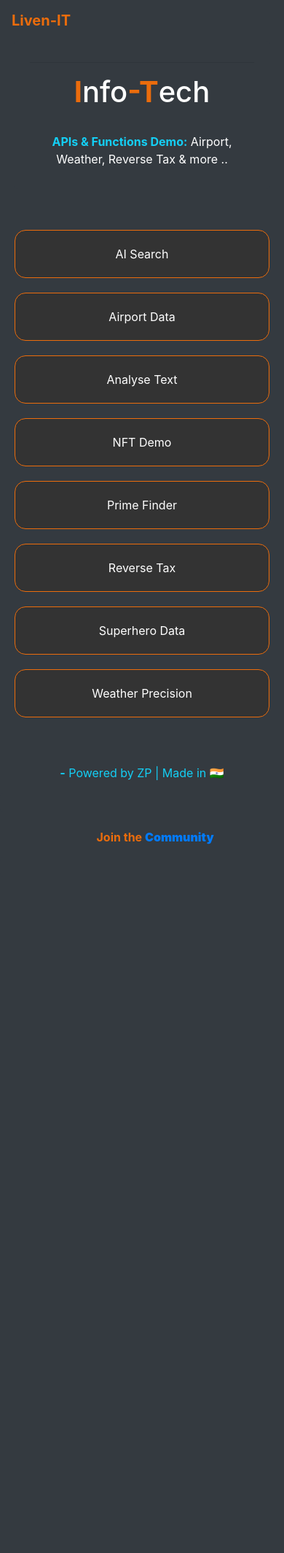
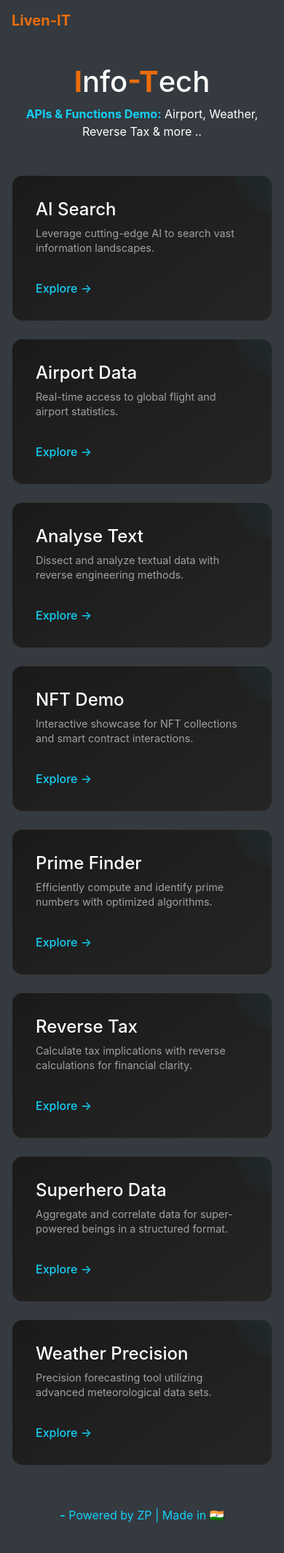
Before and after one commit to engagepy/livenit_opensource_tools, a Flask app: page / in a window 390 px wide. Shown: the top 2128 px of the page at 73% size. Before the commit the page ends 1157 px from the top, so only its background shows below. Run offline with Flask 2, Linux system fonts and the light colour scheme; some libraries are stand-ins or nearby versions.

Commit message:
Assistant checkpoint: Update landing page with dark theme and product cards
Assistant generated file changes:
- templates/landing.html: Implement dark theme with product card design

---

User prompt:

Make the app Dark theme with a professional tool design.

Refer to image, make each button appear like a product card. That expands on mouse hover and is optimised for mobile too.

```diff
--- a/templates/landing.html
+++ b/templates/landing.html
@@ -1,103 +1,172 @@
+
 {% extends 'base.html' %}
 
 {% block content %}
 <style>
   body {
-    background-color: #121212; /* Dark background for contrast */
-  }
-  .container {
-    max-width: 960px; /* Maximum width of the container */
-    margin: 0 auto; /* Center the container */
-    padding: 0 20px; /* Padding on the sides */
-  }
-  .tool-box {
-    display: grid;
-    grid-template-columns: repeat(3, 1fr); /* Three columns */
-    gap: 20px;
-    padding: 40px 0; /* Padding top and bottom */
-  }
-  .tool-box a {
-    border-radius: 15px; /* Rounded corners */
-    text-align: center;
-    display: flex; /* Center content */
-    justify-content: center;
-    align-items: center;
-    padding: 20px;
-    color: #ffffff; /* White text */
-    text-decoration: none;
-    background-color: #333; /* Darker box backgrounds for contrast */
-    border: 1px solid #eb6c0c; /* Subtle orange border */
-    overflow: hidden; /* Hide overflow for pseudo element */
-    position: relative; /* Needed for absolute positioning of pseudo element */
-    transition: all 0.3s ease; /* Smooth transition for hover effect */
-    z-index: 1;
+    background-color: #0a0a0a;
+    color: #ffffff;
+    min-height: 100vh;
   }
 
-  /* Description appearing on hover */
-  .tool-box a::after {
-    content: attr(data-description); /* Use data attribute for description */
-    position: absolute;
-    left: 0;
-    top: 100%; /* Start from the bottom */
-    width: 100%;
-    color: #ffffff; /* Description text color */
-    background-color: rgba(35, 39, 42, 0.9); /* Slightly transparent background */
-    font-size: 0.8em; /* Smaller font size for description */
-    padding: 15px;
-    border-radius: 0 0 15px 15px; /* Rounded corners */
-    opacity: 0; /* Initially transparent */
-    transform: translateY(-10px); /* Start a bit above */
-    transition: opacity 0.3s ease, transform 0.3s ease; /* Smooth transition for hover effect */
-    z-index: -1;
-    box-sizing: border-box; /* Include padding and border in the width and height */
+  .container {
+    padding: 2rem 1rem;
   }
 
-  .tool-box a:hover, .tool-box a:focus {
-    transform: translateY(-5px); /* Move up on hover/focus */
-    background-color: #444; /* Slightly lighter background */
+  .header {
+    text-align: center;
+    margin-bottom: 3rem;
   }
 
-  .tool-box a:hover::after, .tool-box a:focus::after {
-    opacity: 1; /* Make description visible */
-    transform: translateY(0); /* Align with the button bottom */
+  .tools-grid {
+    display: grid;
+    grid-template-columns: repeat(auto-fit, minmax(300px, 1fr));
+    gap: 1.5rem;
+    max-width: 1200px;
+    margin: 0 auto;
   }
 
-  @media (max-width: 1024px) {
-    .tool-box {
-      grid-template-columns: repeat(2, 1fr); /* Two columns for medium screens */
-    }
+  .tool-card {
+    background: linear-gradient(145deg, #1a1a1a, #252525);
+    border-radius: 15px;
+    padding: 2rem;
+    position: relative;
+    overflow: hidden;
+    border: 1px solid rgba(255, 255, 255, 0.1);
+    transition: all 0.3s ease;
+    height: 220px;
+    display: flex;
+    flex-direction: column;
+    justify-content: space-between;
   }
 
-  @media (max-width: 767px) {
-    .tool-box {
-      grid-template-columns: 1fr; /* Single column for smaller screens */
-    }
+  .tool-card:hover {
+    transform: translateY(-5px) scale(1.02);
+    box-shadow: 0 10px 20px rgba(0, 0, 0, 0.2);
+    border-color: #14cff5;
   }
 
-  h1, p, div {
-    color: white; /* Ensure text is visible against the dark background */
-    text-align: center;
+  .tool-card::before {
+    content: '';
+    position: absolute;
+    top: 0;
+    right: 0;
+    width: 100px;
+    height: 100px;
+    background: linear-gradient(45deg, transparent, rgba(20, 207, 245, 0.1));
+    border-radius: 50%;
+    transform: translate(50%, -50%);
+  }
+
+  .tool-title {
+    font-size: 1.5rem;
+    color: #ffffff;
+    margin-bottom: 0.5rem;
+  }
+
+  .tool-description {
+    color: #a0a0a0;
+    font-size: 0.9rem;
+    line-height: 1.4;
+    margin-bottom: 1rem;
+    flex-grow: 1;
+  }
+
+  .tool-link {
+    color: #14cff5;
+    text-decoration: none;
+    font-weight: 500;
+    display: inline-block;
+    transition: all 0.3s ease;
+  }
+
+  .tool-link:hover {
+    color: #ffffff;
+    text-decoration: none;
+  }
+
+  @media (max-width: 768px) {
+    .tools-grid {
+      grid-template-columns: 1fr;
+    }
+
+    .tool-card {
+      height: auto;
+      min-height: 200px;
+    }
   }
 </style>
 
 <div class="container">
-  <div class="alert bg-dark" role="alert">
-    <hr>
+  <div class="header">
     <h1><strong style="color: #eb6c0c">I</strong>nfo<strong style="color: #eb6c0c">-T</strong>ech</h1>
-    <br>
     <p><strong style="color:#14cff5">APIs & Functions Demo:</strong> Airport, Weather, Reverse Tax & more ..</p>
   </div>
 
-  <div class="tool-box">
-    <a href="{{ url_for('gpt') }}" data-description="Leverage cutting-edge AI to search vast information landscapes.">AI Search</a>
-    <a href="{{ url_for('airport_page') }}" data-description="Real-time data access point for global flight and airport statistics.">Airport Data</a>
-    <a href="{{ url_for('reverse_page') }}" data-description="Dissect and analyse textual data with reverse engineering methods.">Analyse Text</a>
-    <a href="{{ url_for('nft') }}" data-description="Interactive showcase for NFT collections and smart contract interactions.">NFT Demo</a>
-    <a href="{{ url_for('prime_page') }}" data-description="Efficiently compute and identify prime numbers with optimized algorithms.">Prime Finder</a>
-    <a href="{{ url_for('tax_page') }}" data-description="Calculate tax implications with reverse calculations for financial clarity.">Reverse Tax</a>
-    <a href="{{ url_for('superhero_page') }}" data-description="Aggregate and correlate data for super-powered beings in a structured format.">Superhero Data</a>
-    <a href="{{ url_for('weathery') }}" data-description="Precision forecasting tool utilizing advanced meteorological data sets.">Weather Precision</a>
+  <div class="tools-grid">
+    <div class="tool-card">
+      <div>
+        <h2 class="tool-title">AI Search</h2>
+        <p class="tool-description">Leverage cutting-edge AI to search vast information landscapes.</p>
+      </div>
+      <a href="{{ url_for('gpt') }}" class="tool-link">Explore →</a>
+    </div>
+
+    <div class="tool-card">
+      <div>
+        <h2 class="tool-title">Airport Data</h2>
+        <p class="tool-description">Real-time access to global flight and airport statistics.</p>
+      </div>
+      <a href="{{ url_for('airport_page') }}" class="tool-link">Explore →</a>
+    </div>
+
+    <div class="tool-card">
+      <div>
+        <h2 class="tool-title">Analyse Text</h2>
+        <p class="tool-description">Dissect and analyze textual data with reverse engineering methods.</p>
+      </div>
+      <a href="{{ url_for('reverse_page') }}" class="tool-link">Explore →</a>
+    </div>
+
+    <div class="tool-card">
+      <div>
+        <h2 class="tool-title">NFT Demo</h2>
+        <p class="tool-description">Interactive showcase for NFT collections and smart contract interactions.</p>
+      </div>
+      <a href="{{ url_for('nft') }}" class="tool-link">Explore →</a>
+    </div>
+
+    <div class="tool-card">
+      <div>
+        <h2 class="tool-title">Prime Finder</h2>
+        <p class="tool-description">Efficiently compute and identify prime numbers with optimized algorithms.</p>
+      </div>
+      <a href="{{ url_for('prime_page') }}" class="tool-link">Explore →</a>
+    </div>
+
+    <div class="tool-card">
+      <div>
+        <h2 class="tool-title">Reverse Tax</h2>
+        <p class="tool-description">Calculate tax implications with reverse calculations for financial clarity.</p>
+      </div>
+      <a href="{{ url_for('tax_page') }}" class="tool-link">Explore →</a>
+    </div>
+
+    <div class="tool-card">
+      <div>
+        <h2 class="tool-title">Superhero Data</h2>
+        <p class="tool-description">Aggregate and correlate data for super-powered beings in a structured format.</p>
+      </div>
+      <a href="{{ url_for('superhero_page') }}" class="tool-link">Explore →</a>
+    </div>
+
+    <div class="tool-card">
+      <div>
+        <h2 class="tool-title">Weather Precision</h2>
+        <p class="tool-description">Precision forecasting tool utilizing advanced meteorological data sets.</p>
+      </div>
+      <a href="{{ url_for('weathery') }}" class="tool-link">Explore →</a>
+    </div>
   </div>
 </div>
-
 {% endblock %}
```
Also changed, not shown: 1 other file.
